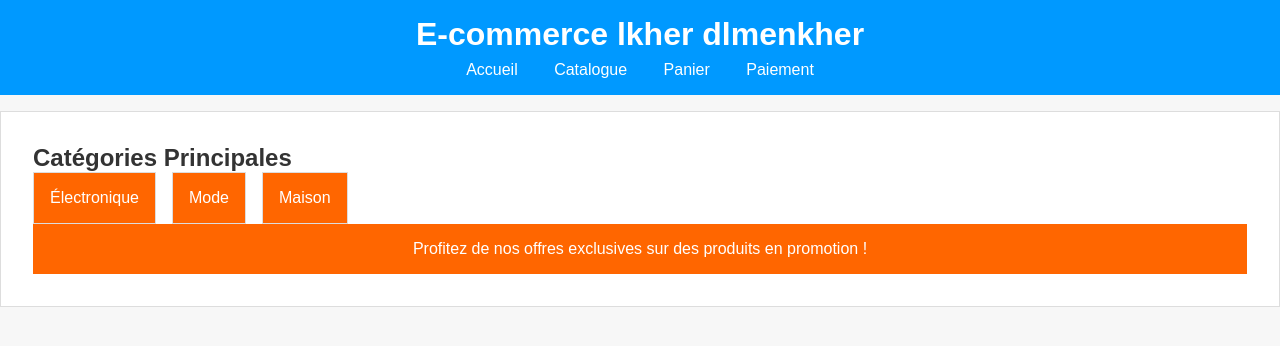
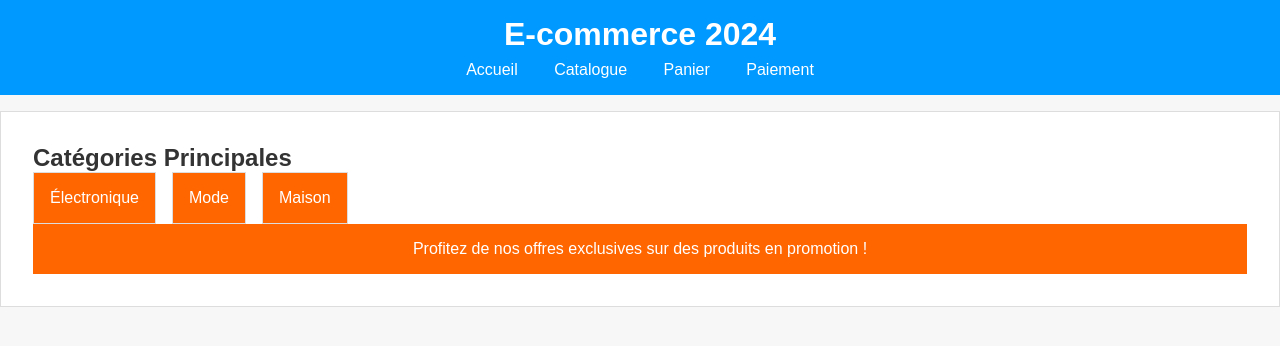
Before and after one commit to yssf132/web-project-ecom-website, a plain HTML site: page index.html in a window 1280 px wide. Drawn offline with Linux system fonts and the light colour scheme.

Commit message:
from another person again

```diff
--- a/index.html
+++ b/index.html
@@ -8,7 +8,7 @@
 </head>
 <body>
   <header>
-    <h1>E-commerce lkher dlmenkher</h1>
+    <h1>E-commerce 2024</h1>
     <nav>
       <a href="index.html">Accueil</a>
       <a href="catalogue.html">Catalogue</a>
```
